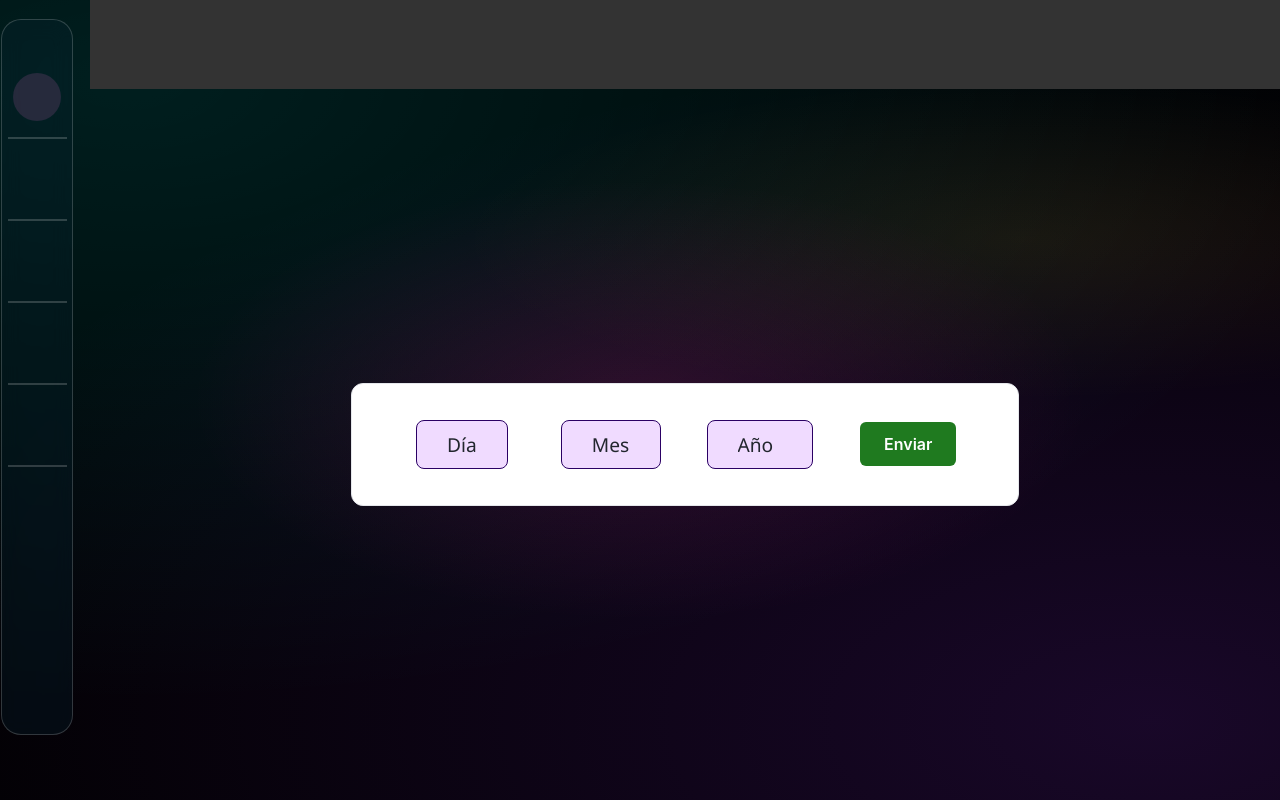
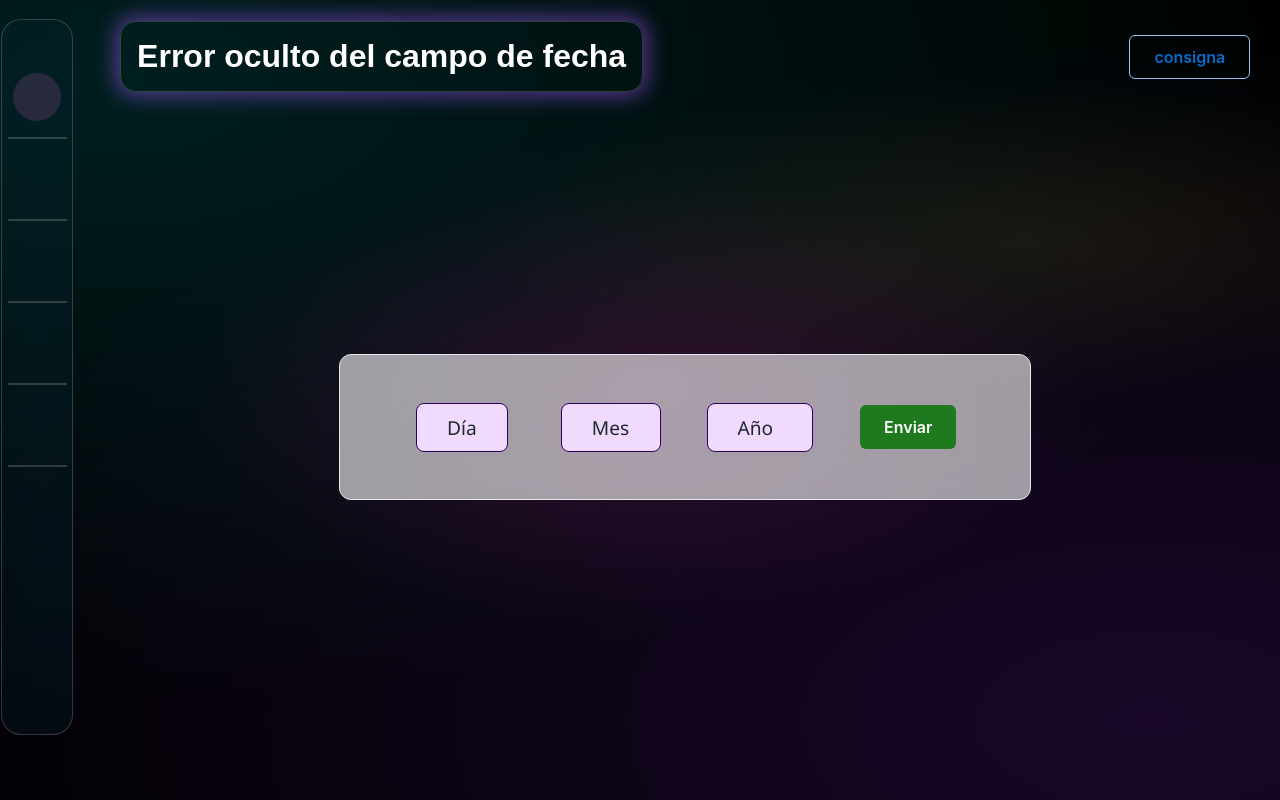
Before and after one commit to Catyvaz/Trabajo-Verificacion-Interfaz, a React (Vite) app in the folder proyecto/: page / in a window 1280 px wide. Built offline with nearby package versions, Linux system fonts and the light colour scheme; some icons are missing.

Commit message:
arreglo interfaz principal

```diff
--- a/proyecto/src/App.tsx
+++ b/proyecto/src/App.tsx
@@ -78,6 +78,7 @@ const AppContent = () => {
       <Route path="/" element={<Sidenav
               listaItems={menuItems}
               contenido={<FechaIncorrecta />}
+              titulo="Error oculto del campo de fecha"
             />} />
       <Route
         path="/campo-fecha"
@@ -85,6 +86,7 @@ const AppContent = () => {
             <Sidenav
               listaItems={menuItems}
               contenido={<FechaIncorrecta />}
+              titulo="Error oculto del campo de fecha"
             />
         }
       />
@@ -94,6 +96,7 @@ const AppContent = () => {
             <Sidenav
               listaItems={menuItems}
               contenido={<RecuperarContrasenia />}
+              titulo="Navegación lógica vs flujo roto"
             />
         }
       />
@@ -103,6 +106,7 @@ const AppContent = () => {
             <Sidenav
               listaItems={menuItems}
               contenido={<ReglaDeNegocio />}
+              titulo="Regla de negocio y el botón gris"
             />
         }
       />
@@ -112,6 +116,7 @@ const AppContent = () => {
             <Sidenav
               listaItems={menuItems}
               contenido={< MenuSuperior/>}
+              titulo="Cobertura de la interfaz con particiones"
             />
         }
       />
@@ -121,6 +126,7 @@ const AppContent = () => {
             <Sidenav
               listaItems={menuItems}
               contenido={<ContraseniaIncorrecta />}
+              titulo="El impacto de la validacion en el cliente"
             />
         }
       />
--- a/proyecto/src/components/mensajes.tsx
+++ b/proyecto/src/components/mensajes.tsx
@@ -45,3 +45,18 @@ export const MensajeError = (mensaje: string): JSX.Element => {
   });
     return <></>;
 };
+
+export const MensajeConsigna = (mensaje: string): JSX.Element => {
+    toast(mensaje, {
+    position: "top-center",
+    autoClose: 7000,
+    hideProgressBar: false,
+    closeOnClick: false,
+    pauseOnHover: true,
+    draggable: true,
+    progress: undefined,
+    theme: "dark",
+    transition: Bounce
+  });
+    return <></>;
+};
--- a/proyecto/src/components/recuperarContraseña/recuperarContrasenia.tsx
+++ b/proyecto/src/components/recuperarContraseña/recuperarContrasenia.tsx
@@ -4,7 +4,6 @@ import Stepper from "@mui/material/Stepper";
 import Step from "@mui/material/Step";
 import StepLabel from "@mui/material/StepLabel";
 import Button from "@mui/material/Button";
-import Typography from "@mui/material/Typography";
 import "../../style/recuperarContrasenia.css";
 import { MensajeAviso, MensajeError, MensajeExito } from "../mensajes";
 
--- a/proyecto/src/components/sidenav.tsx
+++ b/proyecto/src/components/sidenav.tsx
@@ -2,18 +2,30 @@ import type { JSX, ReactElement } from "react";
 import { type ItemsProps } from "../App";
 import { Link } from "react-router-dom";
 import "../style/sidenav.css";
+import { MensajeConsigna } from "./mensajes";
+import Button from "@mui/joy/Button";
 
 interface SidenavProps {
   listaItems: ItemsProps[];
   contenido: ReactElement;
   titulo?: string;
+  consigna?: string;
 }
 
 export const Sidenav = ({
   listaItems,
   contenido,
   titulo,
+  consigna,
 }: SidenavProps): JSX.Element => {
+  const handleConsigna = () => {
+    if (consigna) {
+      MensajeConsigna(consigna);
+    } else {
+      MensajeConsigna("No hay consigna disponible");
+    }
+  };
+
   return (
     <>
       <div className="contenedor-principal">
@@ -35,8 +47,18 @@ export const Sidenav = ({
           ))}
         </ul>
         <div className="contenedor-contenido">
-          <header>
+          <header className="header-side">
             <h1 className="titulo-contenido">{titulo}</h1>
+            <Button
+              color="primary"
+              disabled={false}
+              size="lg"
+              variant="outlined"
+              onClick={handleConsigna}
+              className="btn-consigna"
+            >
+              consigna
+            </Button>
           </header>
           <div className="contenedor-ejercicio">{contenido}</div>
         </div>
--- a/proyecto/src/main.tsx
+++ b/proyecto/src/main.tsx
@@ -9,7 +9,7 @@ createRoot(document.getElementById("root")!).render(
     <BrowserRouter>
       <App />
 
-    <ToastContainer/>
+    <ToastContainer limit={2}/>
     </BrowserRouter>
   </React.StrictMode>
 );
--- a/proyecto/src/style/fechaIncorrecta.css
+++ b/proyecto/src/style/fechaIncorrecta.css
@@ -4,11 +4,11 @@ form {
   justify-items: center;
   align-items: center;
   grid-template-columns: repeat(4, 1fr);
-  background: #ffffff;
+  background-color: rgb(255, 255, 255, 60%);
+  backdrop-filter: blur(50px);
   border-radius: 12px;
   border: 1px solid #e5e7eb;
-  padding: 3%;
-  gap: 0%;
+  padding: 4%;
 }
 
 select {
--- a/proyecto/src/style/sidenav.css
+++ b/proyecto/src/style/sidenav.css
@@ -1,3 +1,35 @@
+.contenedor-contenido {
+  width: 100%;
+  height: 100dvh;
+  display: grid;
+  grid-template-rows: auto 8fr;
+  grid-template-columns: 1fr;
+  justify-items: center;
+  align-content: start;
+}
+
+.header-side {
+  background: none;
+  width: 95%;
+  color: white;
+  padding: 0;
+  display: grid;
+  grid-template-columns: 15fr 1fr;
+  align-items: center;
+}
+
+.titulo-contenido {
+  width: fit-content;
+  padding: 1rem;
+  border: 1px solid rgba(255, 255, 255, 0.18);
+  border-radius: 16px;
+  box-shadow: 0 0 20px 5px rgba(155, 85, 247, 0.5);
+}
+
+.btn-consigna {
+  width: max-content;
+}
+
 .contenedor-principal {
   width: 100dvw;
   height: 100dvh;
@@ -60,4 +92,6 @@ li .nav-link.active {
   width: 100%;
   justify-items: center;
   align-content: center;
+  margin-bottom: 5%;
+
 }
```
